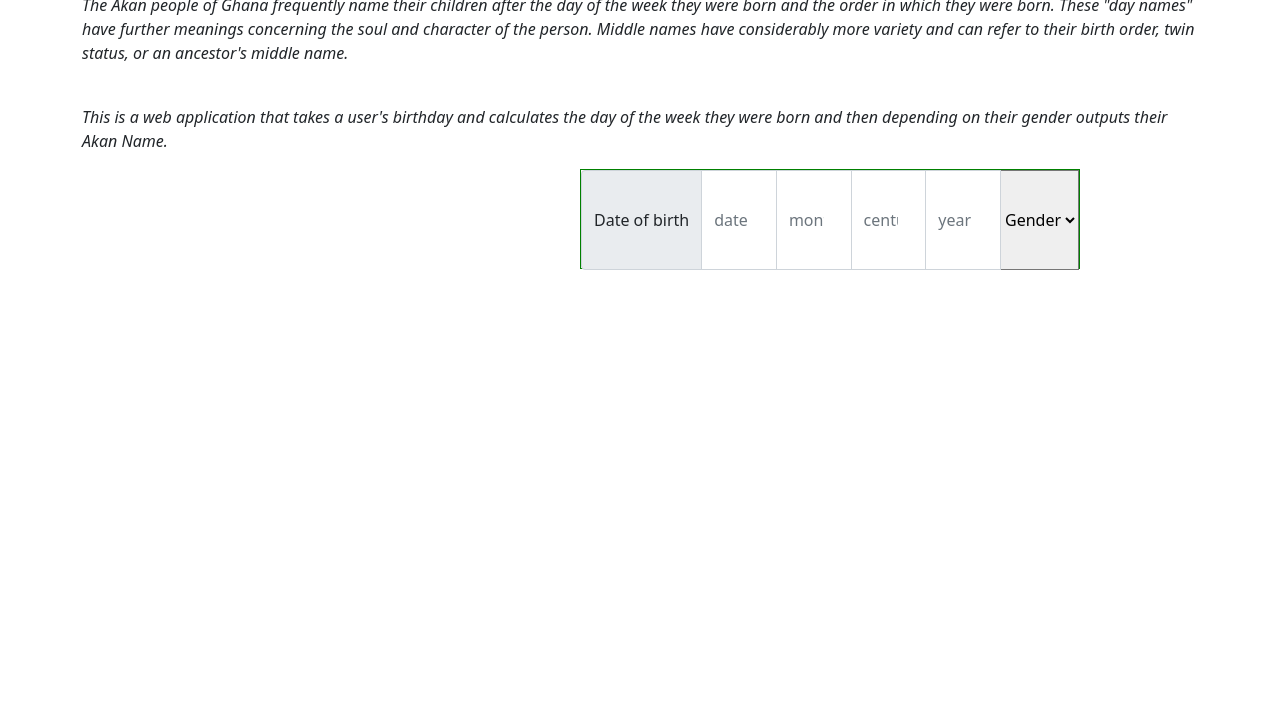
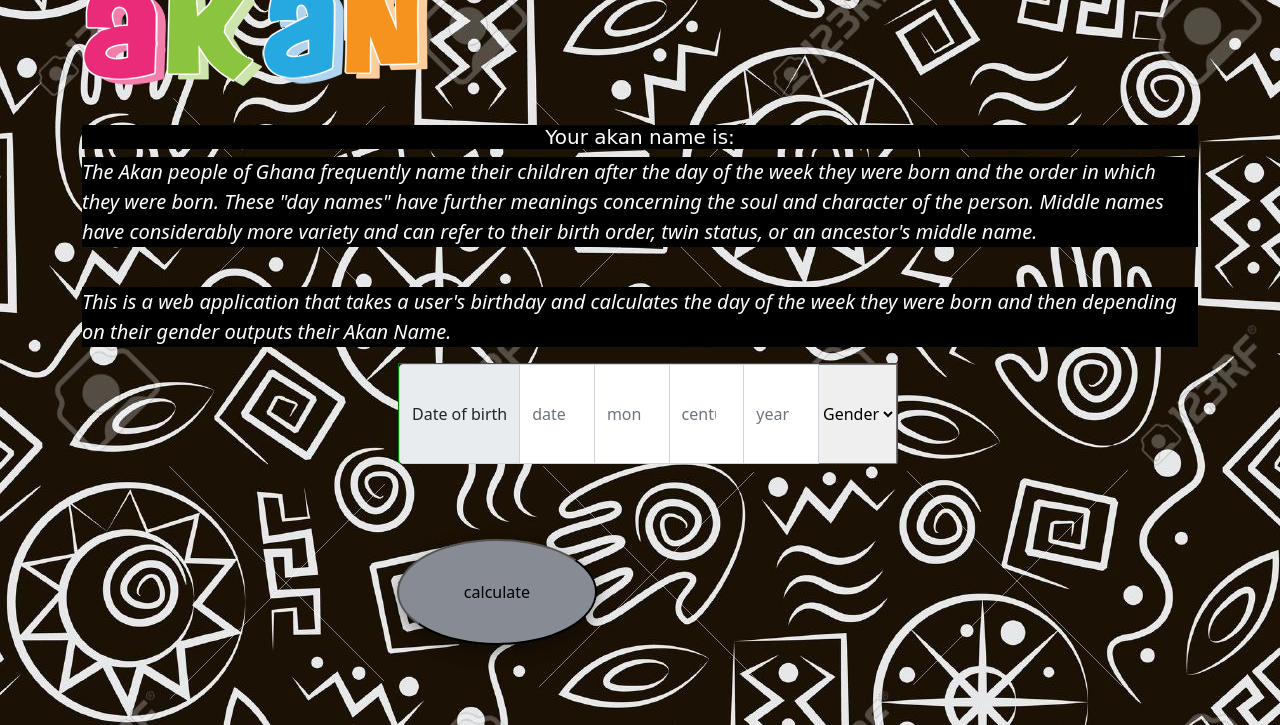
Before and after one commit to lelemoyog/IPs-2, a plain HTML site: page index.html in a window 1280 px wide. Shown: the part 75-800 px from the top of the page. Drawn offline with nearby package versions, Linux system fonts and the light colour scheme.

Commit message:
style commit

```diff
--- a/index.css
+++ b/index.css
@@ -1,5 +1,5 @@
 h1{
-   font-size: 50px;
+   font-size: 20px;
    font-family: cursive, Courier, monospace;
    text-shadow: blue;
    text-align: center;
@@ -12,6 +12,32 @@ form {
     text-align: center;
     float: right;
     position: relative;
-    right: 200px;
+    right:300px;
 
 }
+p{
+    font-size: 20px;
+
+}
+button{
+     align-self: center;
+     background-color: rgb(134, 139, 148);
+     transition-duration: 0.4s;
+     box-shadow: 0 8px 16px 0 rgba(0,0,0,0.2), 0 6px 20px 0 rgba(0,0,0,0.19);
+     float: right;
+     position: relative;
+     right:300px ;
+     top: 75px;
+     width: 200px;
+      border-radius: 50%;
+     align-content: top;
+}
+button:hover {
+    color:green;
+    box-shadow: 0 12px 16px 0 rgba(0,0,0,0.24), 0 17px 50px 0 rgba(0,0,0,0.19);
+}
+body {
+    background-image: url(img/african-black-background.jpg);
+    background-image: no-repeat;
+
+}
--- a/index.html
+++ b/index.html
@@ -12,23 +12,27 @@
 </head>
 <body>
     <div class="container-md">
-    <h1>AKAN name:</h1>
+        <img src="img/Akan.png" alt="akan">
     </div>
 <div class="container-md">
-    <p><em>The Akan people of Ghana frequently name their children after the day of the week they were born and the order in which
+    <h1  style="background-color: black; color: white;"> Your akan name is:</h1>
+</div>
+<div class="container-md">
+    <p style="background-color: black; color: white;"><em>The Akan people of Ghana frequently name their children after the day of the week they were born and the order in which
     they were born. These "day names" have further meanings concerning the soul and character of the person. Middle names
     have considerably more variety and can refer to their birth order, twin status, or an ancestor's middle name.
 </em></p><br>
-    <p><em>This is a  web application that takes a user's birthday and calculates the day of the week they were born and then depending on
+    <p style="background-color: black; color: white;"><em>This is a  web application that takes a user's birthday and calculates the day of the week they were born and then depending on
     their gender outputs their Akan Name.</em></p>
 </div>
+<div class="container">
     <form>
         <div class="input-group">
             <span class="input-group-text">Date of birth</span>
-    <input type="number"  class="form-control" placeholder="date">
-    <input type="number"  class="form-control" placeholder="month">
-    <input type="number"  class="form-control" placeholder="century">
-    <input type="number"  class="form-control" placeholder="year">
+            <input type="number" class="form-control" placeholder="date">
+            <input type="number" class="form-control" placeholder="month">
+            <input type="number" class="form-control" placeholder="century">
+            <input type="number" class="form-control" placeholder="year">
             <br>
             <select name="cars" class="custom-select">
                 <option selected>Gender</option>
@@ -36,11 +40,16 @@
                 <option value="female">Female</option>
 
             </select>
+
+        </div>
+        <div>
+            <button>calculate</button>
         </div>
 
 
     </form>
 
+</div>
 
 
 
```
Also changed, not shown: img/Akan.png (added), img/african-black-background.jpg (added), img/phoenix.jpeg (deleted). Lines whose indentation alone changed are shown as unchanged.
